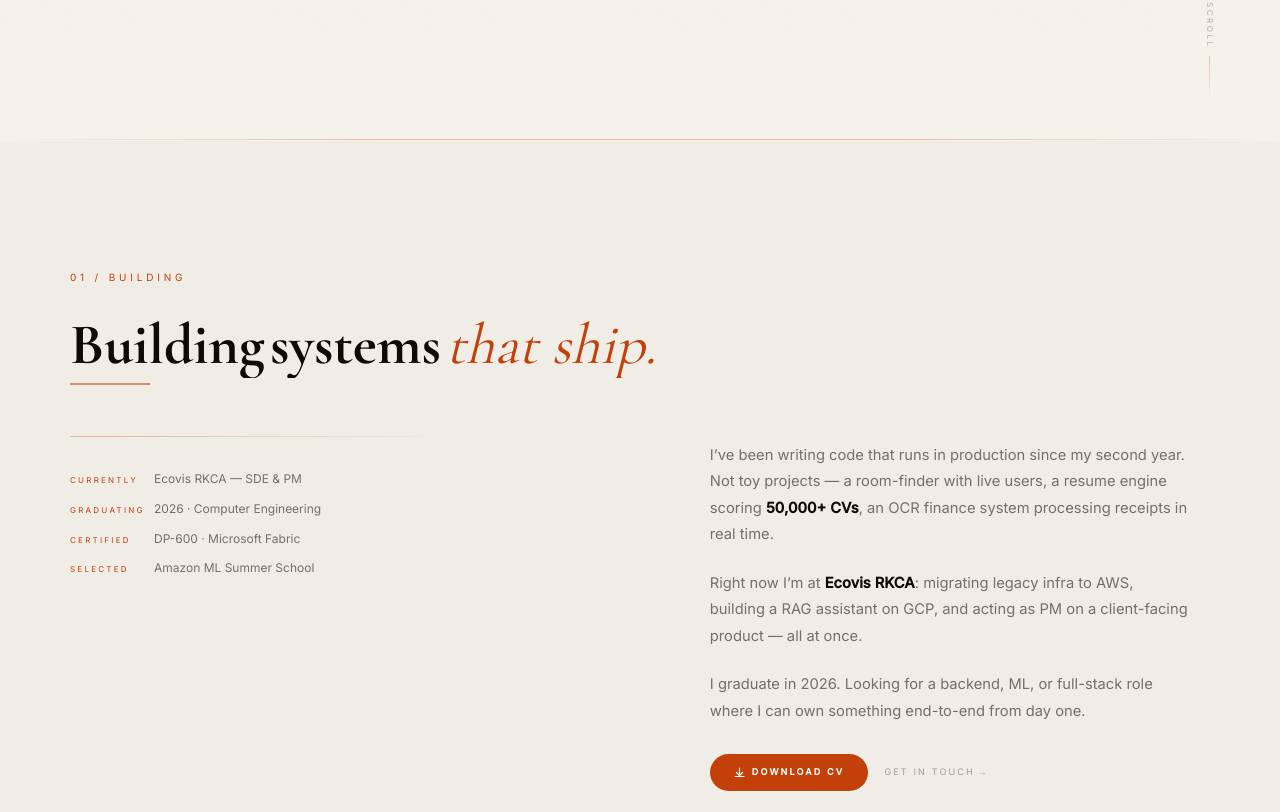
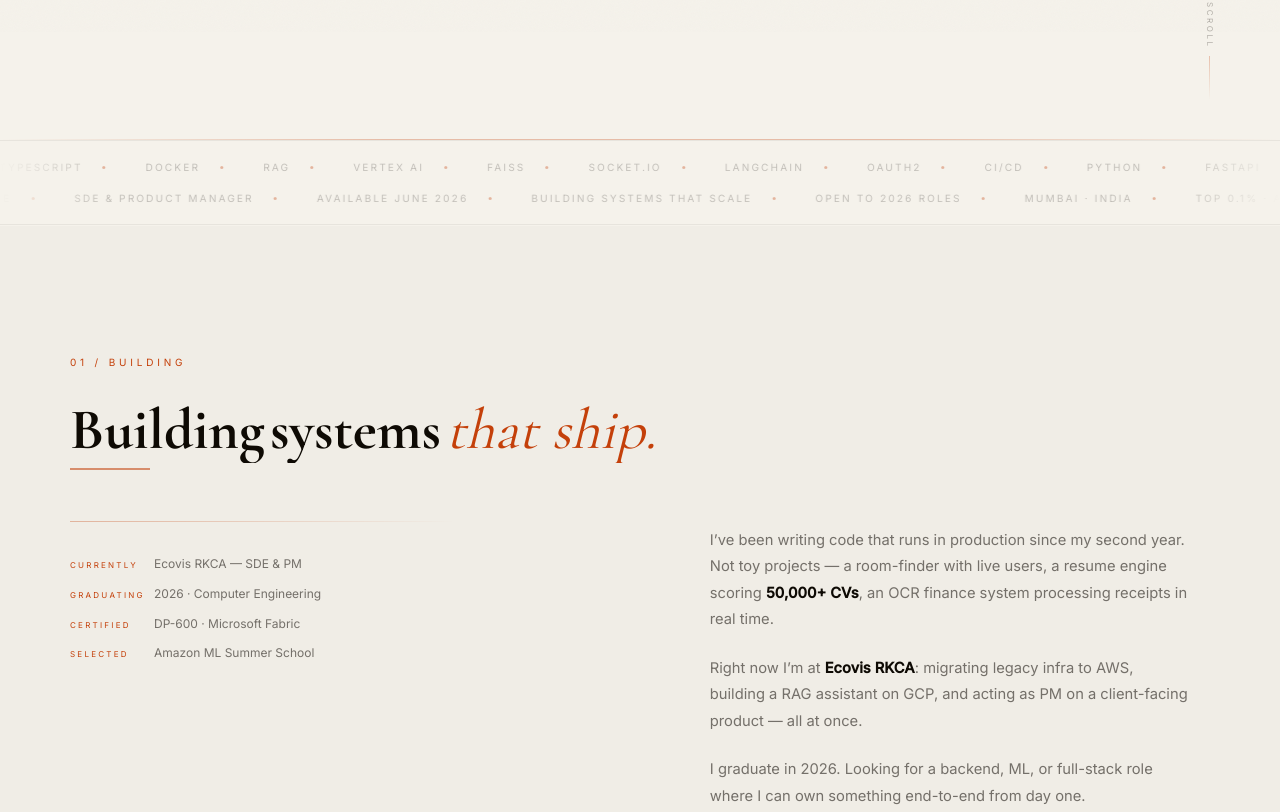
Before and after one commit to Abhiii47/abhijeet-portfolio, a Next.js app: page / in a window 1280 px wide. Shown: the part 768-1580 px from the top of the page. Built offline with nearby package versions, Linux system fonts and the light colour scheme.

Commit message:
landing.love step A: iris aperture preloader exit + infinite marquee ticker

```diff
--- a/src/app/page.tsx
+++ b/src/app/page.tsx
@@ -10,6 +10,7 @@ import Preloader      from "@/components/Preloader";
 import SectionWipe    from "@/components/SectionWipe";
 import ScrollProgress from "@/components/ScrollProgress";
 import ScrollSkew     from "@/components/ScrollSkew";
+import Marquee        from "@/components/Marquee";
 
 export default function Home() {
   return (
@@ -18,6 +19,7 @@ export default function Home() {
       <ScrollProgress />
       <main>
         <Entry />
+        <Marquee />
         <SectionWipe id="about-wipe" />
         <About />
         <SectionWipe id="exp-wipe" />
--- /dev/null
+++ b/src/components/Marquee.tsx
@@ -0,0 +1,116 @@
+"use client";
+
+const ACCENT = "#C4400A";
+const INK    = "rgba(14,10,4,0.22)";
+
+const ROW1 = [
+  "FastAPI", "Next.js", "AWS", "GCP", "XGBoost", "PostgreSQL",
+  "TypeScript", "Docker", "RAG", "Vertex AI", "FAISS", "Socket.io",
+  "LangChain", "OAuth2", "CI/CD", "Python",
+];
+
+const ROW2 = [
+  "Building systems that scale",
+  "Open to 2026 roles",
+  "Mumbai · India",
+  "Top 0.1% · Amazon ML",
+  "50K+ resumes processed",
+  "99.9% cloud uptime",
+  "SDE & Product Manager",
+  "Available June 2026",
+];
+
+function MarqueeTrack({ items, reverse = false, separator = "▪" }: {
+  items: string[];
+  reverse?: boolean;
+  separator?: string;
+}) {
+  const doubled = [...items, ...items];
+  return (
+    <div
+      style={{
+        overflow: "hidden",
+        width: "100%",
+        maskImage: "linear-gradient(90deg, transparent 0%, black 8%, black 92%, transparent 100%)",
+        WebkitMaskImage: "linear-gradient(90deg, transparent 0%, black 8%, black 92%, transparent 100%)",
+      }}
+    >
+      <div
+        className={reverse ? "marquee-track-rev" : "marquee-track"}
+        style={{
+          display: "flex",
+          alignItems: "center",
+          gap: 0,
+          width: "max-content",
+          willChange: "transform",
+        }}
+      >
+        {doubled.map((item, i) => (
+          <span
+            key={i}
+            className="mq-item"
+            style={{
+              display: "inline-flex",
+              alignItems: "center",
+              gap: 0,
+              fontFamily: "'Inter',monospace",
+              fontSize: 10,
+              letterSpacing: "0.22em",
+              textTransform: "uppercase",
+              color: INK,
+              whiteSpace: "nowrap",
+              padding: "0 20px",
+              transition: "color 0.18s",
+              cursor: "default",
+            }}
+            onMouseEnter={e => (e.currentTarget.style.color = ACCENT)}
+            onMouseLeave={e => (e.currentTarget.style.color = INK)}
+          >
+            {item}
+            <span style={{
+              display: "inline-block",
+              marginLeft: 20,
+              width: 3, height: 3,
+              borderRadius: "50%",
+              background: "rgba(196,64,10,0.35)",
+              flexShrink: 0,
+            }} />
+          </span>
+        ))}
+      </div>
+    </div>
+  );
+}
+
+export default function Marquee() {
+  return (
+    <>
+      <style>{`
+        @keyframes marquee-left  { from { transform: translateX(0); } to { transform: translateX(-50%); } }
+        @keyframes marquee-right { from { transform: translateX(-50%); } to { transform: translateX(0); } }
+        .marquee-track     { animation: marquee-left  28s linear infinite; }
+        .marquee-track-rev { animation: marquee-right 24s linear infinite; }
+        .marquee-section:hover .marquee-track,
+        .marquee-section:hover .marquee-track-rev { animation-play-state: paused; }
+      `}</style>
+
+      <div
+        className="marquee-section"
+        style={{
+          background: "var(--bg-base)",
+          borderTop:    "1px solid rgba(14,10,4,0.06)",
+          borderBottom: "1px solid rgba(14,10,4,0.06)",
+          padding: "18px 0",
+          display: "flex",
+          flexDirection: "column",
+          gap: 14,
+          overflow: "hidden",
+          userSelect: "none",
+        }}
+      >
+        <MarqueeTrack items={ROW1} reverse={false} />
+        <MarqueeTrack items={ROW2} reverse={true}  />
+      </div>
+    </>
+  );
+}
--- a/src/components/Preloader.tsx
+++ b/src/components/Preloader.tsx
@@ -8,15 +8,14 @@ const INK    = "#0E0A04";
 const CREAM  = "#F5F2EB";
 
 export default function Preloader() {
-  const [count, setCount]   = useState(0);
-  const [done,  setDone]    = useState(false);
-  const [hidden,setHidden]  = useState(false);
-  const topRef    = useRef<HTMLDivElement>(null);
-  const bottomRef = useRef<HTMLDivElement>(null);
+  const [count,  setCount]  = useState(0);
+  const [done,   setDone]   = useState(false);
+  const [hidden, setHidden] = useState(false);
+
   const wrapRef   = useRef<HTMLDivElement>(null);
-  const lineRef   = useRef<HTMLDivElement>(null);
   const logoRef   = useRef<SVGPathElement>(null);
   const logoRef2  = useRef<SVGPathElement>(null);
+  const overlayRef = useRef<HTMLDivElement>(null);
 
   /* count 0 → 100 */
   useEffect(() => {
@@ -25,38 +24,44 @@ export default function Preloader() {
     const id = setInterval(() => {
       n += Math.floor(Math.random() * 4) + 1;
       if (n >= 100) {
-        n = 100;
-        clearInterval(id);
+        n = 100; clearInterval(id);
         setCount(100);
-        setTimeout(() => setDone(true), 320);
-      } else {
-        setCount(n);
-      }
+        setTimeout(() => setDone(true), 400);
+      } else { setCount(n); }
     }, 26);
     return () => clearInterval(id);
   }, []);
 
   /* SVG logo draw-on */
   useEffect(() => {
-    const paths = [logoRef.current, logoRef2.current];
-    paths.forEach(p => {
+    [logoRef.current, logoRef2.current].forEach(p => {
       if (!p) return;
       const len = p.getTotalLength();
       gsap.set(p, { strokeDasharray: len, strokeDashoffset: len });
-      gsap.to(p, { strokeDashoffset: 0, duration: 1.6, ease: "power2.inOut", delay: 0.2 });
+      gsap.to(p,  { strokeDashoffset: 0, duration: 1.6, ease: "power2.inOut", delay: 0.2 });
     });
   }, []);
 
-  /* Exit animation */
+  /* Exit — iris aperture wipe */
   useEffect(() => {
     if (!done) return;
     const tl = gsap.timeline({
       onComplete: () => { document.body.style.overflow = ""; setHidden(true); },
     });
-    tl.to(lineRef.current,   { scaleX: 1, duration: 0.4, ease: "expo.inOut" })
-      .to(topRef.current,    { yPercent: -100, duration: 0.85, ease: "expo.inOut" }, "+=0.05")
-      .to(bottomRef.current, { yPercent:  100, duration: 0.85, ease: "expo.inOut" }, "<")
-      .to(wrapRef.current,   { opacity: 0, duration: 0.25 }, "-=0.15");
+
+    // Step 1: fade counter out
+    tl.to(".pl-counter", { opacity: 0, y: -20, duration: 0.35, ease: "power2.in" }, 0)
+      .to(".pl-logo",    { opacity: 0, scale: 0.85, duration: 0.3, ease: "power2.in" }, 0)
+      .to(".pl-label",   { opacity: 0, duration: 0.2 }, 0);
+
+    // Step 2: 4 iris panels fly outward
+    tl.to(".iris-top",    { yPercent: -100, duration: 0.75, ease: "expo.inOut" }, 0.25)
+      .to(".iris-bottom", { yPercent:  100, duration: 0.75, ease: "expo.inOut" }, 0.25)
+      .to(".iris-left",   { xPercent: -100, duration: 0.75, ease: "expo.inOut" }, 0.28)
+      .to(".iris-right",  { xPercent:  100, duration: 0.75, ease: "expo.inOut" }, 0.28)
+
+    // Step 3: fade wrapper
+      .to(wrapRef.current, { opacity: 0, duration: 0.2 }, 0.85);
   }, [done]);
 
   if (hidden) return null;
@@ -67,65 +72,66 @@ export default function Preloader() {
       style={{
         position: "fixed", inset: 0, zIndex: 99999,
         pointerEvents: "all",
-        fontFamily: "monospace",
       }}
     >
-      {/* Top panel */}
-      <div
-        ref={topRef}
-        style={{
+      {/* ── 4 IRIS PANELS ── */}
+      {/* Top */}
+      <div className="iris-top" style={{
         position: "absolute", inset: "0 0 50% 0",
         background: CREAM,
-          borderBottom: "1px solid rgba(14,10,4,0.07)",
+        borderBottom: "1px solid rgba(14,10,4,0.06)",
         display: "flex", alignItems: "flex-end", justifyContent: "space-between",
         padding: "0 clamp(24px,6vw,64px) 24px",
-        }}
-      >
+        zIndex: 1,
+      }}>
         <span style={{ fontSize: 9, letterSpacing: "0.35em", color: "rgba(14,10,4,0.28)", textTransform: "uppercase" }}>Abhijeet Kadu</span>
-        <span style={{ fontSize: 9, letterSpacing: "0.35em", color: "rgba(14,10,4,0.28)", textTransform: "uppercase" }}>SDE &amp; Product Manager</span>
+        <span style={{ fontSize: 9, letterSpacing: "0.35em", color: "rgba(14,10,4,0.28)", textTransform: "uppercase" }}>SDE &amp; PM</span>
       </div>
 
-      {/* Bottom panel */}
-      <div
-        ref={bottomRef}
-        style={{
+      {/* Bottom */}
+      <div className="iris-bottom" style={{
         position: "absolute", inset: "50% 0 0 0",
         background: CREAM,
-          borderTop: "1px solid rgba(14,10,4,0.07)",
+        borderTop: "1px solid rgba(14,10,4,0.06)",
         display: "flex", alignItems: "flex-start", justifyContent: "space-between",
         padding: "24px clamp(24px,6vw,64px) 0",
-        }}
-      >
+        zIndex: 1,
+      }}>
         <span style={{ fontSize: 9, letterSpacing: "0.35em", color: "rgba(14,10,4,0.28)", textTransform: "uppercase" }}>Mumbai, India</span>
         <span style={{ fontSize: 9, letterSpacing: "0.35em", color: "rgba(14,10,4,0.28)", textTransform: "uppercase" }}>Portfolio {new Date().getFullYear()}</span>
       </div>
 
-      {/* Center */}
+      {/* Left */}
+      <div className="iris-left" style={{
+        position: "absolute", inset: "25% 75% 25% 0",
+        background: CREAM,
+        zIndex: 2,
+      }} />
+
+      {/* Right */}
+      <div className="iris-right" style={{
+        position: "absolute", inset: "25% 0 25% 75%",
+        background: CREAM,
+        zIndex: 2,
+      }} />
+
+      {/* ── CENTER CONTENT ── */}
       <div style={{
-        position: "absolute", inset: 0,
+        position: "absolute", inset: 0, zIndex: 3,
         display: "flex", flexDirection: "column",
         alignItems: "center", justifyContent: "center",
         gap: 24, pointerEvents: "none",
       }}>
-        {/* AK logo draws on */}
-        <svg width="72" height="72" viewBox="0 0 72 72" fill="none" aria-label="AK" style={{ marginBottom: 4 }}>
+        <svg className="pl-logo" width="72" height="72" viewBox="0 0 72 72" fill="none" aria-label="AK">
           <circle cx="36" cy="36" r="32" stroke={ACCENT} strokeWidth="0.8" strokeOpacity="0.20" />
-          <path
-            ref={logoRef}
-            d="M12 54 L24 20 L36 54 M16 40 H32"
-            stroke={INK} strokeWidth="2" strokeLinecap="round" strokeLinejoin="round"
-          />
-          <path
-            ref={logoRef2}
-            d="M40 20 V54 M40 36 L60 20 M40 36 L60 54"
-            stroke={ACCENT} strokeWidth="2" strokeLinecap="round" strokeLinejoin="round"
-          />
+          <path ref={logoRef}  d="M12 54 L24 20 L36 54 M16 40 H32" stroke={INK}   strokeWidth="2" strokeLinecap="round" strokeLinejoin="round" />
+          <path ref={logoRef2} d="M40 20 V54 M40 36 L60 20 M40 36 L60 54" stroke={ACCENT} strokeWidth="2" strokeLinecap="round" strokeLinejoin="round" />
         </svg>
 
-        {/* Counter */}
         <div
+          className="pl-counter"
           style={{
-            fontFamily: "'Cormorant Garamond', Georgia, serif",
+            fontFamily: "'Cormorant Garamond',Georgia,serif",
             fontSize: "clamp(5rem,16vw,12rem)",
             fontWeight: 900, lineHeight: 1,
             letterSpacing: "-0.04em",
@@ -137,20 +143,21 @@ export default function Preloader() {
           {String(count).padStart(3, "0")}
         </div>
 
-        {/* Progress line */}
-        <div
-          ref={lineRef}
-          style={{
-            width: "min(320px, 60vw)", height: 1,
-            transformOrigin: "center",
-            transform: `scaleX(${count / 100})`,
-            background: `linear-gradient(90deg, transparent, ${ACCENT}, transparent)`,
-            transition: "transform 0.05s linear",
-          }}
-        />
+        {/* Progress bar */}
+        <div style={{
+          width: "min(320px,60vw)", height: 1,
+          background: "rgba(14,10,4,0.08)", borderRadius: 99, overflow: "hidden",
+        }}>
+          <div style={{
+            height: "100%",
+            width: `${count}%`,
+            background: `linear-gradient(90deg,transparent,${ACCENT})`,
+            transition: "width 0.06s linear",
+          }} />
+        </div>
 
-        {/* Label */}
-        <span style={{
+        <span className="pl-label" style={{
+          fontFamily: "'Inter',monospace",
           fontSize: 9, letterSpacing: "0.4em",
           textTransform: "uppercase",
           color: count === 100 ? ACCENT : "rgba(14,10,4,0.32)",
```
Lines whose indentation alone changed are shown as unchanged.
